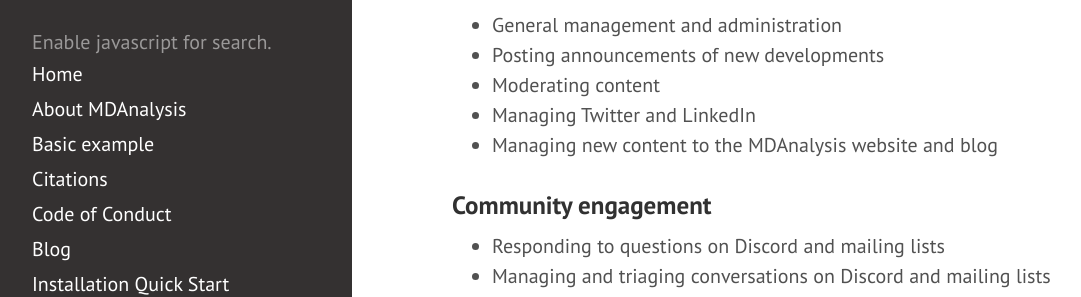
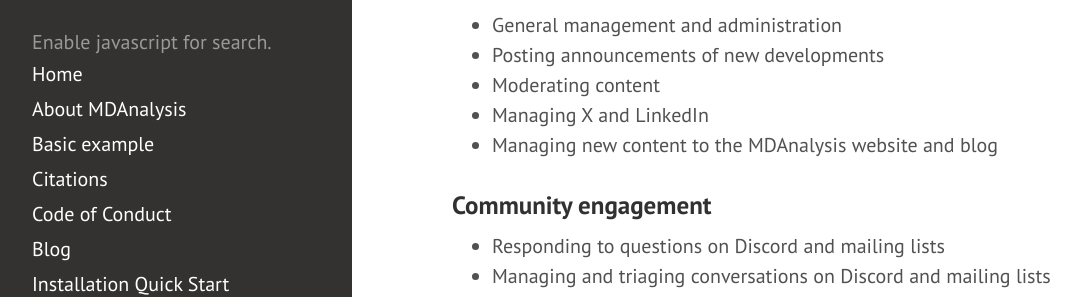
Before and after one commit to MDAnalysis/MDAnalysis.github.io, a Jekyll site: the page built from pages/team.md, in a window 1280 px wide and 900 px high, scrolled down 4058 px. Shown: the part 158-455 px from the top of the window, without its empty margins (8-1089 px from the left). Built offline with Jekyll 4.4.1, drawn with Linux system fonts in a browser that asks for light colours; comment, search, counter and statistics services are not loaded.

Commit message:
Update pages/team.md
Co-authored-by: Rocco Meli <r.meli@bluemail.ch>

```diff
--- a/pages/team.md
+++ b/pages/team.md
@@ -106,7 +106,7 @@ In this section we briefly describe the tasks and duties of each role.
 - General management and administration
 - Posting announcements of new developments
 - Moderating content
-- Managing Twitter and LinkedIn
+- Managing X and LinkedIn
 - Managing new content to the MDAnalysis website and blog
 
 
```
